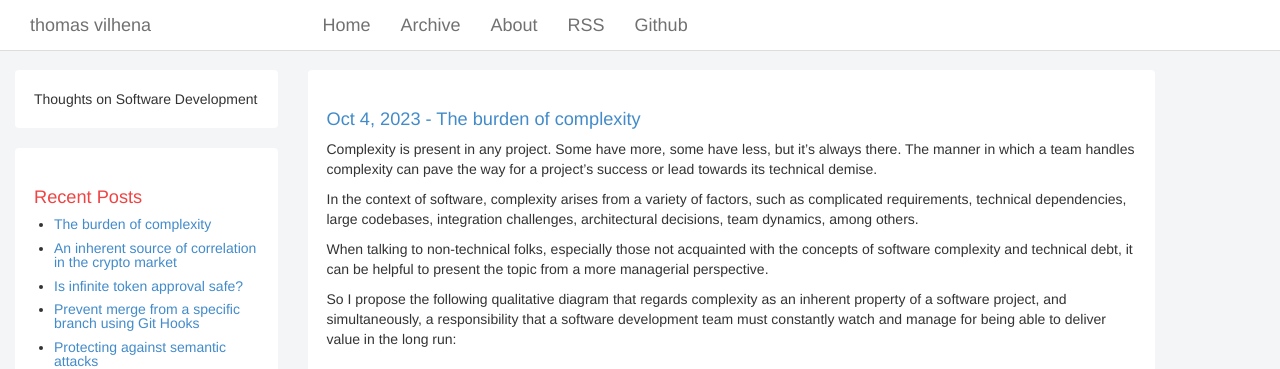
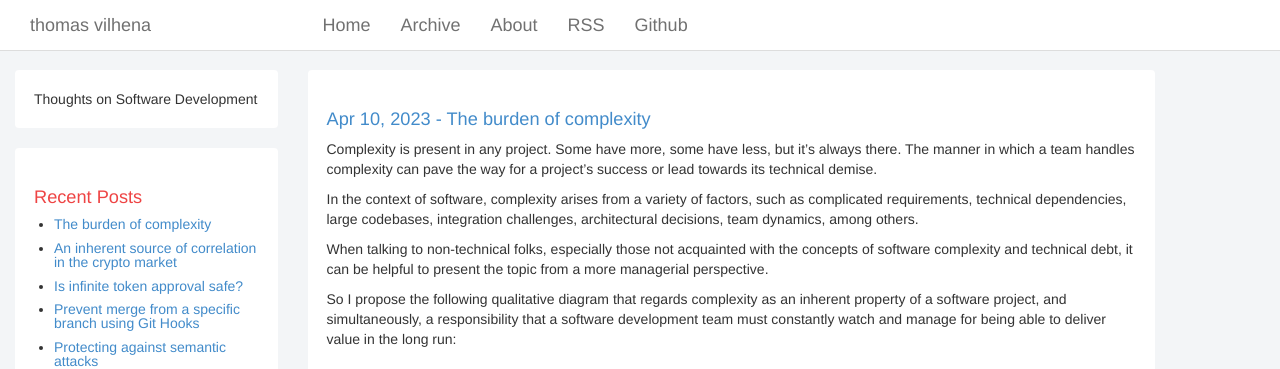
Before and after one commit to TCGV/blog, a Jekyll site: the page built from _posts/2023-04-10-the-burden-of-complexity.md, in a window 1280 px wide and 900 px high. Shown: the top 369 px of the window. Built offline with Jekyll 4.4.1, drawn with Linux system fonts in a browser that asks for light colours.

Commit message:
Publishing: 2023-04-10-the-burden-of-complexity.md (fixing date)

```diff
--- a/_posts/2023-10-04-the-burden-of-complexity.md
+++ b/_posts/2023-04-10-the-burden-of-complexity.md
@@ -1,7 +1,7 @@
 ---
 layout: post
 title: "The burden of complexity"
-date: 2023-10-04 13:30:00 -0300
+date: 2023-04-10 13:30:00 -0300
 tags: collaboration project-management
 ---
 
```
